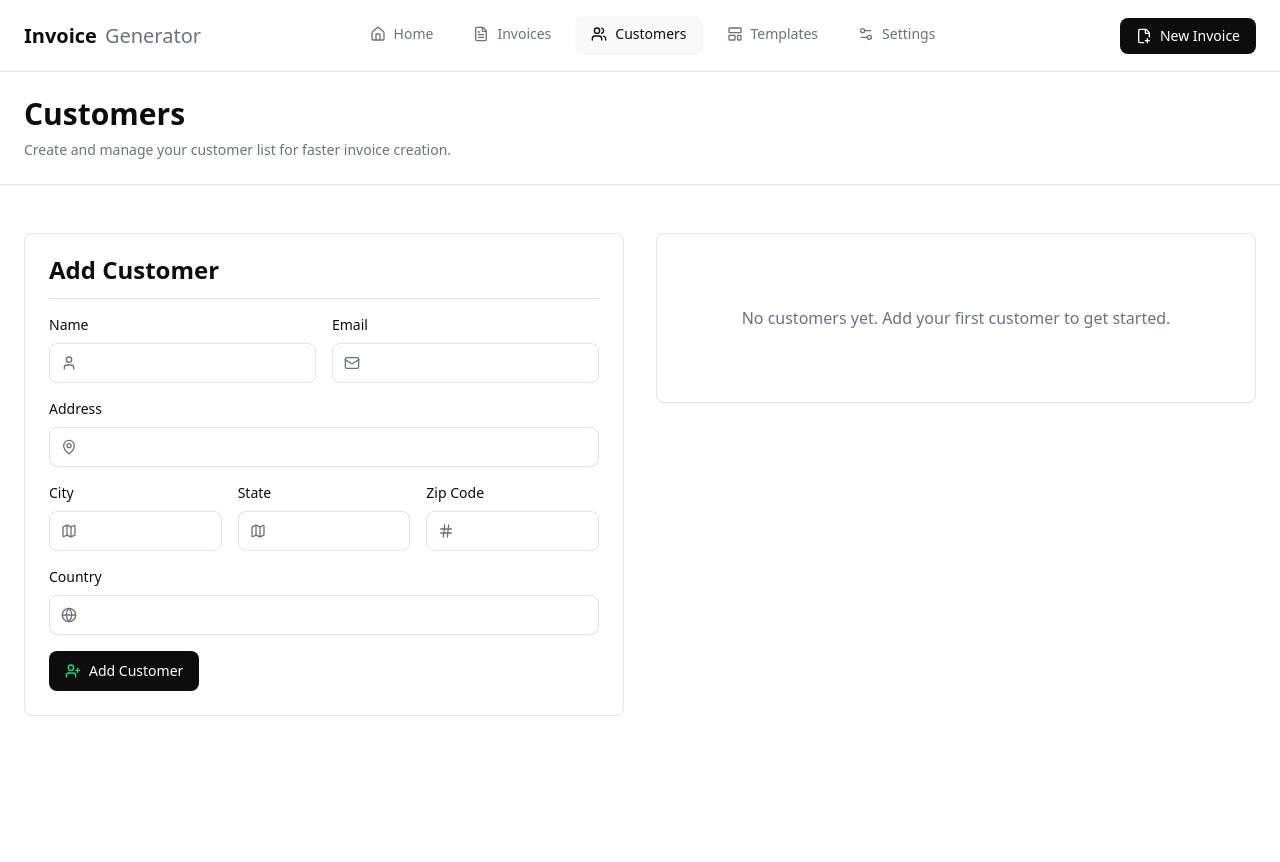
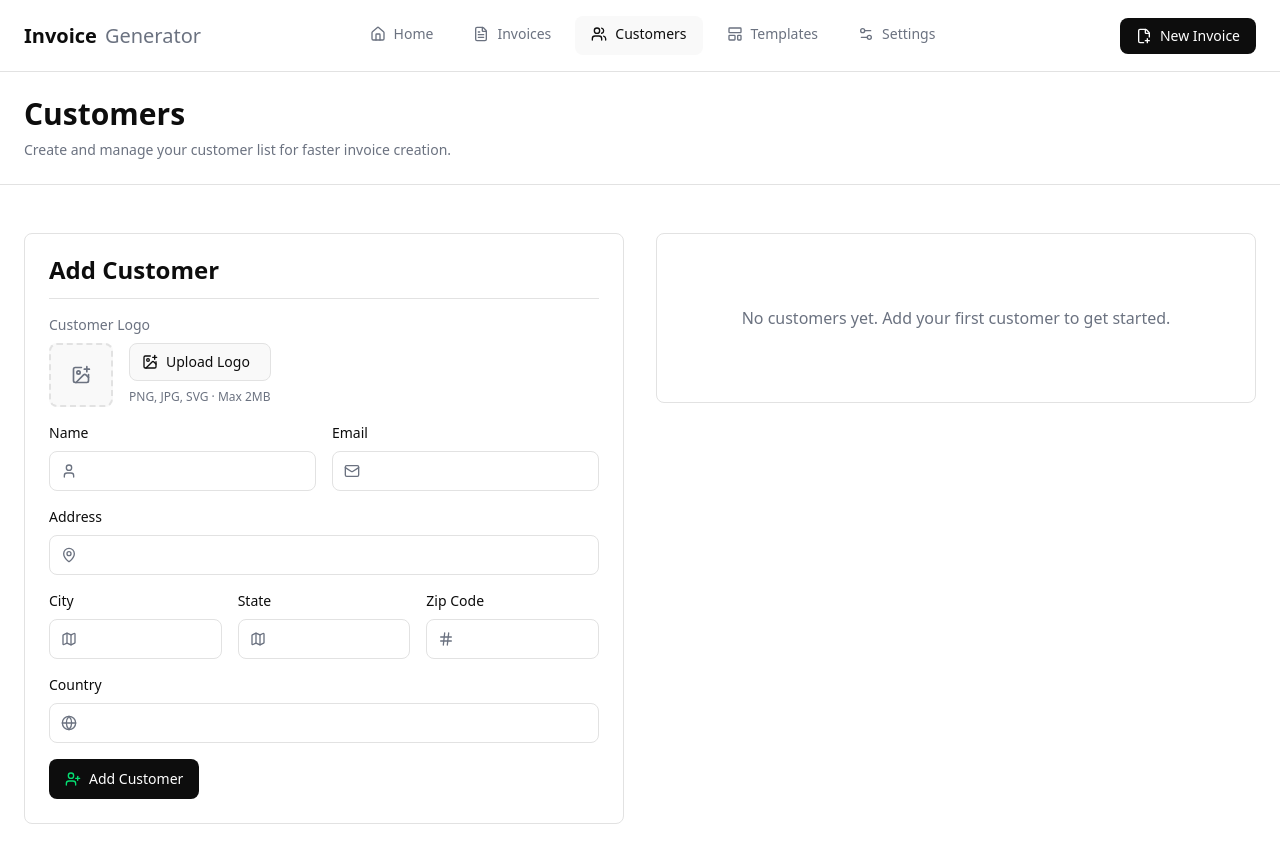
Before and after one commit to codejagaban/invoice-generator, a Next.js app: page /customers in a window 1280 px wide. Shown: the top 862 px of the page. Built offline with nearby package versions, Linux system fonts and the light colour scheme.

Commit message:
feat: implement logo upload functionality in CustomersPage component

```diff
--- a/app/customers/page.tsx
+++ b/app/customers/page.tsx
@@ -5,7 +5,7 @@
  * Route: /customers
  */
 
-import { useEffect, useState } from "react";
+import { useEffect, useRef, useState } from "react";
 import {
   User,
   Mail,
@@ -13,6 +13,7 @@ import {
   Map,
   Hash,
   Globe,
+  ImagePlus,
   UserPlus,
   UserCheck,
   X,
@@ -38,6 +39,9 @@ export default function CustomersPage() {
   const [customers, setCustomers] = useState<Customer[]>([]);
   const [isLoading, setIsLoading] = useState(true);
   const [editingId, setEditingId] = useState<string | null>(null);
+  const [logo, setLogo] = useState<string | undefined>(undefined);
+  const [logoError, setLogoError] = useState<string | undefined>(undefined);
+  const fileInputRef = useRef<HTMLInputElement>(null);
   const [formData, setFormData] = useState({
     name: "",
     email: "",
@@ -47,6 +51,32 @@ export default function CustomersPage() {
     zipCode: "",
     country: "",
   });
+
+  const handleLogoChange = (e: React.ChangeEvent<HTMLInputElement>) => {
+    const file = e.target.files?.[0];
+    if (!file) return;
+
+    if (!file.type.startsWith("image/")) {
+      setLogoError("Please upload a valid image file");
+      return;
+    }
+    if (file.size > 2 * 1024 * 1024) {
+      setLogoError("Image must be smaller than 2MB");
+      return;
+    }
+
+    const reader = new FileReader();
+    reader.onload = (ev) => {
+      setLogo(ev.target?.result as string);
+      setLogoError(undefined);
+    };
+    reader.readAsDataURL(file);
+  };
+
+  const removeLogo = () => {
+    setLogo(undefined);
+    if (fileInputRef.current) fileInputRef.current.value = "";
+  };
 
   useEffect(() => {
     (async () => {
@@ -58,6 +88,9 @@ export default function CustomersPage() {
 
   const resetForm = () => {
     setEditingId(null);
+    setLogo(undefined);
+    setLogoError(undefined);
+    if (fileInputRef.current) fileInputRef.current.value = "";
     setFormData({
       name: "",
       email: "",
@@ -81,6 +114,8 @@ export default function CustomersPage() {
 
   const handleEdit = (customer: Customer) => {
     setEditingId(customer.id);
+    setLogo(customer.logo);
+    setLogoError(undefined);
     setFormData({
       name: customer.name,
       email: customer.email,
@@ -110,7 +145,7 @@ export default function CustomersPage() {
     }
 
     if (editingId) {
-      const updated = await updateCustomer(editingId, formData);
+      const updated = await updateCustomer(editingId, { ...formData, logo });
       if (updated) {
         setCustomers((prev) =>
           prev.map((customer) =>
@@ -122,6 +157,7 @@ export default function CustomersPage() {
       const newCustomer: Customer = {
         id: String(Date.now()),
         ...formData,
+        logo,
       };
       const created = await createCustomer(newCustomer);
       setCustomers((prev) => [...prev, created]);
@@ -161,6 +197,59 @@ export default function CustomersPage() {
             </CardHeader>
             <CardContent>
               <form onSubmit={handleSubmit} className="space-y-4">
+                {/* Logo Upload */}
+                <div>
+                  <label className="block text-sm font-medium text-(--muted) mb-2">
+                    Customer Logo
+                  </label>
+                  <div className="flex items-start gap-4">
+                    {logo ? (
+                      <div className="relative shrink-0">
+                        <img
+                          src={logo}
+                          alt="Customer logo preview"
+                          className="h-16 w-16 rounded-lg object-contain border border-(--border) bg-(--surface-raised) p-1"
+                        />
+                        <button
+                          type="button"
+                          onClick={removeLogo}
+                          className="absolute -top-2 -right-2 flex h-5 w-5 items-center justify-center rounded-full bg-red-500 text-white hover:bg-red-600 transition-colors"
+                          title="Remove logo"
+                        >
+                          <X className="h-3 w-3" />
+                        </button>
+                      </div>
+                    ) : (
+                      <div className="flex h-16 w-16 shrink-0 items-center justify-center rounded-lg border-2 border-dashed border-(--border) bg-(--surface-raised) text-(--muted)">
+                        <ImagePlus className="h-5 w-5" />
+                      </div>
+                    )}
+                    <div className="flex flex-col gap-2">
+                      <input
+                        ref={fileInputRef}
+                        type="file"
+                        accept="image/*"
+                        onChange={handleLogoChange}
+                        className="hidden"
+                        id="customer-logo-upload"
+                      />
+                      <label
+                        htmlFor="customer-logo-upload"
+                        className="inline-flex cursor-pointer items-center gap-2 rounded-lg border border-(--border) bg-(--surface-raised) px-3 py-2 text-sm font-medium text-black hover:bg-(--border) dark:text-white transition-colors"
+                      >
+                        <ImagePlus className="h-4 w-4" />
+                        {logo ? "Change Logo" : "Upload Logo"}
+                      </label>
+                      <p className="text-xs text-(--muted)">PNG, JPG, SVG · Max 2MB</p>
+                      {logoError && (
+                        <p className="text-xs text-red-600 dark:text-red-400">
+                          {logoError}
+                        </p>
+                      )}
+                    </div>
+                  </div>
+                </div>
+
                 <div className="grid gap-4 sm:grid-cols-2">
                   <Input
                     label="Name"
@@ -260,11 +349,20 @@ export default function CustomersPage() {
               customers.map((customer) => (
                 <Card key={customer.id}>
                   <CardContent className="space-y-3">
-                    <div>
-                      <p className="font-semibold text-black dark:text-white">
-                        {customer.name}
-                      </p>
-                      <p className="text-sm text-(--muted)">{customer.email}</p>
+                    <div className="flex items-center gap-3">
+                      {customer.logo && (
+                        <img
+                          src={customer.logo}
+                          alt={`${customer.name} logo`}
+                          className="h-10 w-10 rounded-lg object-contain border border-(--border) bg-(--surface-raised) p-0.5 shrink-0"
+                        />
+                      )}
+                      <div>
+                        <p className="font-semibold text-black dark:text-white">
+                          {customer.name}
+                        </p>
+                        <p className="text-sm text-(--muted)">{customer.email}</p>
+                      </div>
                     </div>
                     <div className="text-sm text-(--muted)">
                       {customer.address && <p>{customer.address}</p>}
```
